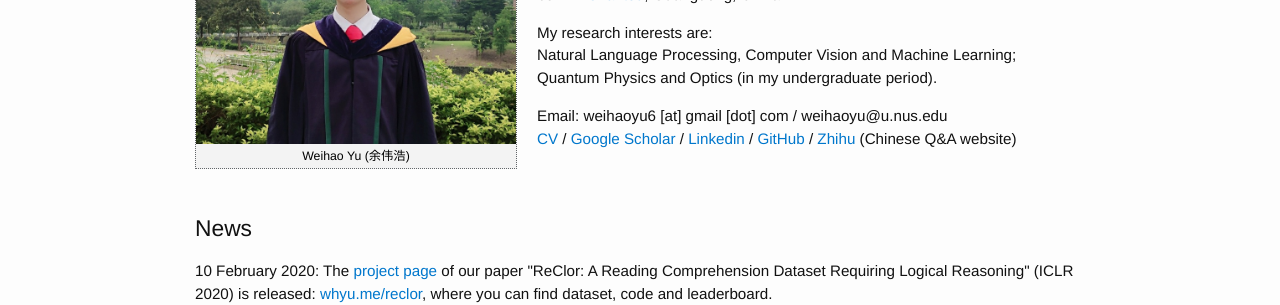
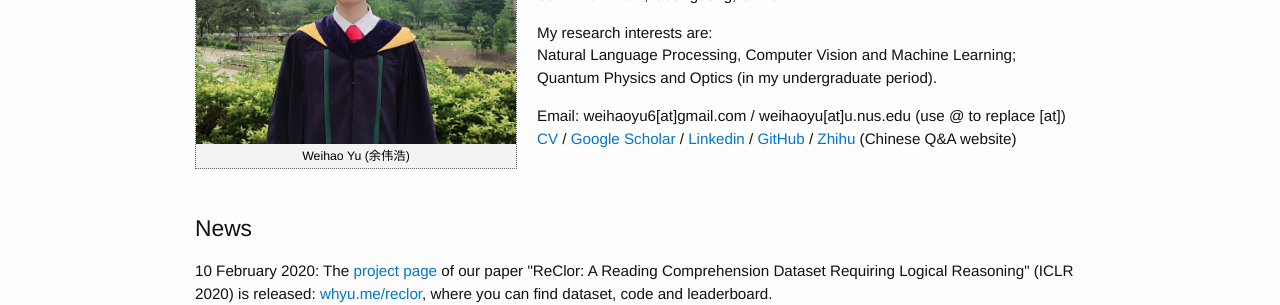
Before and after one commit to yuweihao/yuweihao.github.io, a Jekyll site: the page built from index.html, in a window 1280 px wide. Shown: the part 247-552 px from the top of the page. Built offline with Jekyll 4.4.1, drawn with Linux system fonts in a browser that asks for light colours; comment, search, counter and statistics services are not loaded.

Commit message:
Update index.html

```diff
--- a/index.html
+++ b/index.html
@@ -34,7 +34,7 @@ My research interests are: <br>
 Natural Language Processing, Computer Vision and Machine Learning; <br>
 Quantum Physics and Optics (in my undergraduate period).</p>
 <p>
-Email: weihaoyu6 [at] gmail [dot] com / weihaoyu@u.nus.edu <br>
+Email: weihaoyu6[at]gmail.com / weihaoyu[at]u.nus.edu (use @ to replace [at])<br>
 
 <a href="/pdf/weihao-yu-cv.pdf" target="_blank" rel="external">CV</a> / <a href="https://scholar.google.com/citations?user=LYxjt1QAAAAJ" target="_blank" rel="external">Google Scholar</a> / <a href="http://www.linkedin.com/in/weihaoyu/" target="_blank" rel="external">Linkedin</a> / <a href="https://github.com/yuweihao/" target="_blank" rel="external">GitHub</a> / <a href="https://www.zhihu.com/people/yuwh/answers" target="_blank" rel="external">Zhihu</a> (Chinese Q&A website)
 </p>
```
